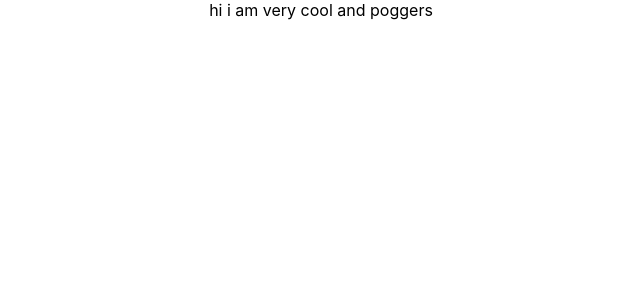
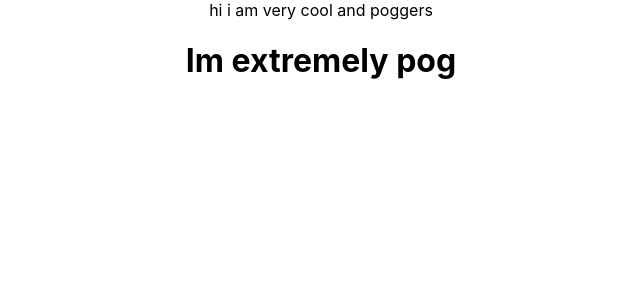
Before and after one commit to lilscenzi/about-me, a React (Create React App) app: page / in a window 1280 px wide. Shown: the top 300 px of the page, without its empty margins (319-959 px from the left). Built offline with nearby package versions, Linux system fonts and the light colour scheme.

Commit message:
header and box/?

```diff
--- a/src/App.js
+++ b/src/App.js
@@ -5,7 +5,7 @@ function App() {
   return (
     <div className="App">
       hi i am very cool and poggers
-
+      <div> <h1>Im extremely pog</h1></div>
 
 
     </div>
```
